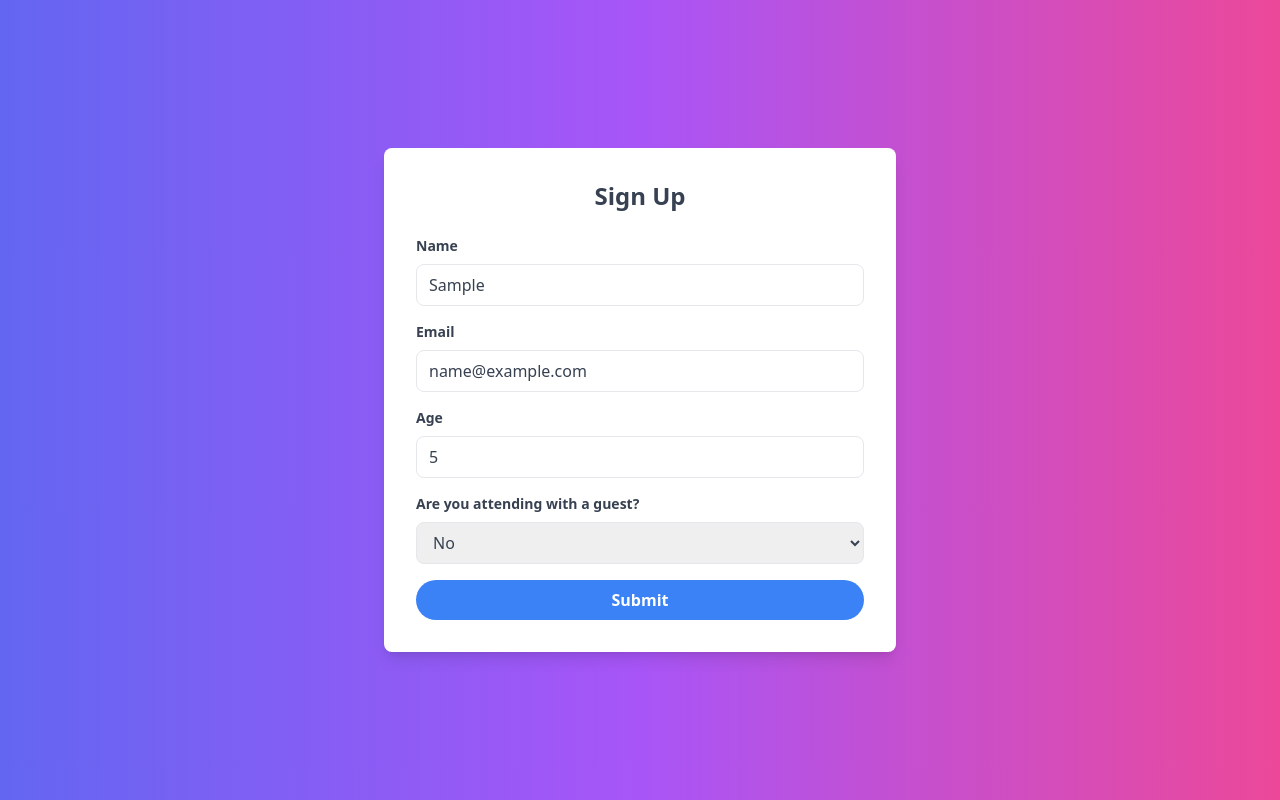
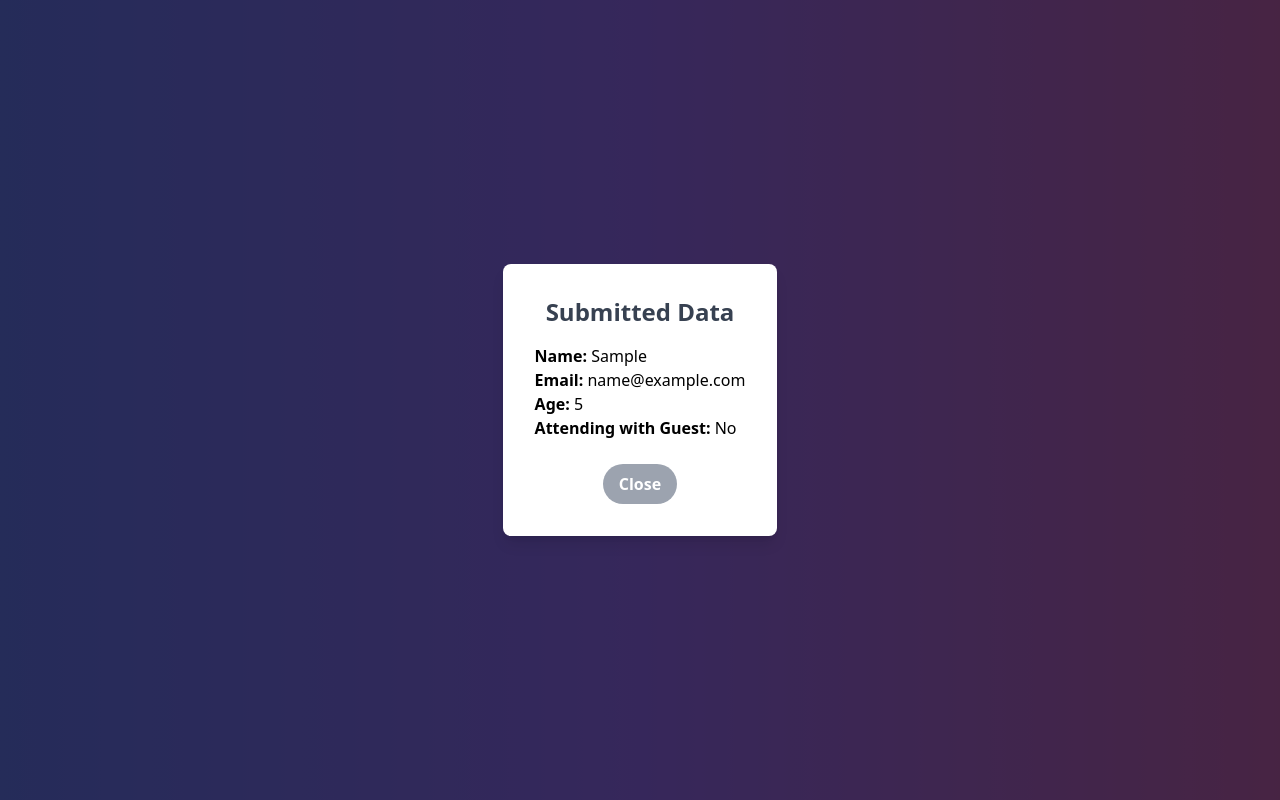
Before and after one commit to Diivvuu/basic, a React (Create React App) app: page / in a window 1280 px wide. Both pictures are taken after typing "Sample", "name@example.com", "5" into the empty fields and a click on the button "Submit". Built offline with nearby package versions, Linux system fonts and the light colour scheme.

Commit message:
submitted data showing now

```diff
--- a/src/components/Form.js
+++ b/src/components/Form.js
@@ -1,6 +1,6 @@
-import React from "react";
+import React, { useState } from "react";
 import useFormValidation from "../hooks/useFormValidation";
-// fields - name, email, age, are you attending with a guest?, guest name
+
 const validateForm = (values) => {
   const errors = {};
   if (!values.name)
@@ -36,19 +36,70 @@ const Form = () => {
     },
     validateForm
   );
+  const [submittedData, setSubmittedData] = useState(null);
 
   const submitForm = () => {
-    alert(`Form Submitted Successfully`);
+    setSubmittedData({
+      name: formData.name,
+      email: formData.email,
+      age: formData.age,
+      attendingWithGuest: formData.attendingWithGuest,
+      guestName: formData.guestName,
+    });
   };
 
   return (
     <div className="h-screen w-screen flex items-center justify-center bg-gradient-to-r from-indigo-500 via-purple-500 to-pink-500">
+      {submittedData ? (
+        <div className="absolute top-0 left-0 h-screen w-screen flex items-center justify-center bg-gray-900 bg-opacity-75">
+          <div className="bg-white p-8 rounded-lg shadow-lg">
+            <h2 className="text-2xl font-bold mb-4 text-center text-gray-700">
+              Submitted Data
+            </h2>
+            <p>
+              <strong>Name:</strong> {submittedData.name}
+            </p>
+            <p>
+              <strong>Email:</strong> {submittedData.email}
+            </p>
+            <p>
+              <strong>Age:</strong> {submittedData.age}
+            </p>
+            <p>
+              {submittedData.attendingWithGuest === "Yes" ? (
+                <div>
+                  {" "}
+                  <strong>Attending with Guest:</strong>{" "}
+                  {submittedData.attendingWithGuest}
+                </div>
+              ) : (
+                <div>
+                  <strong>Attending with Guest:</strong> No
+                </div>
+              )}
+            </p>
+            {submittedData.attendingWithGuest === "Yes" && (
+              <p>
+                <strong>Guest Name:</strong> {submittedData.guestName}
+              </p>
+            )}
+            <div className="mt-6 flex justify-center">
+              <button
+                onClick={() => setSubmittedData(null)}
+                className="bg-gray-400 hover:bg-gray-600 text-white font-bold py-2 px-4 rounded-full focus:outline-none focus:shadow-outline transition duration-300"
+              >
+                Close
+              </button>
+            </div>
+          </div>
+        </div>
+      ) : (
         <form
           className="w-[80%] max-w-lg bg-white p-8 rounded-lg shadow-lg transform transition duration-500 hover:scale-105"
           onSubmit={handleSubmit(submitForm)}
         >
           <h2 className="text-2xl font-bold mb-6 text-center text-gray-700">
-          Sign Up
+            Event Registration
           </h2>
           <div className="mb-4">
             <label className="block text-gray-700 text-sm font-bold mb-2">
@@ -133,6 +184,7 @@ const Form = () => {
             Submit
           </button>
         </form>
+      )}
     </div>
   );
 };
```
Lines whose indentation alone changed are shown as unchanged.
